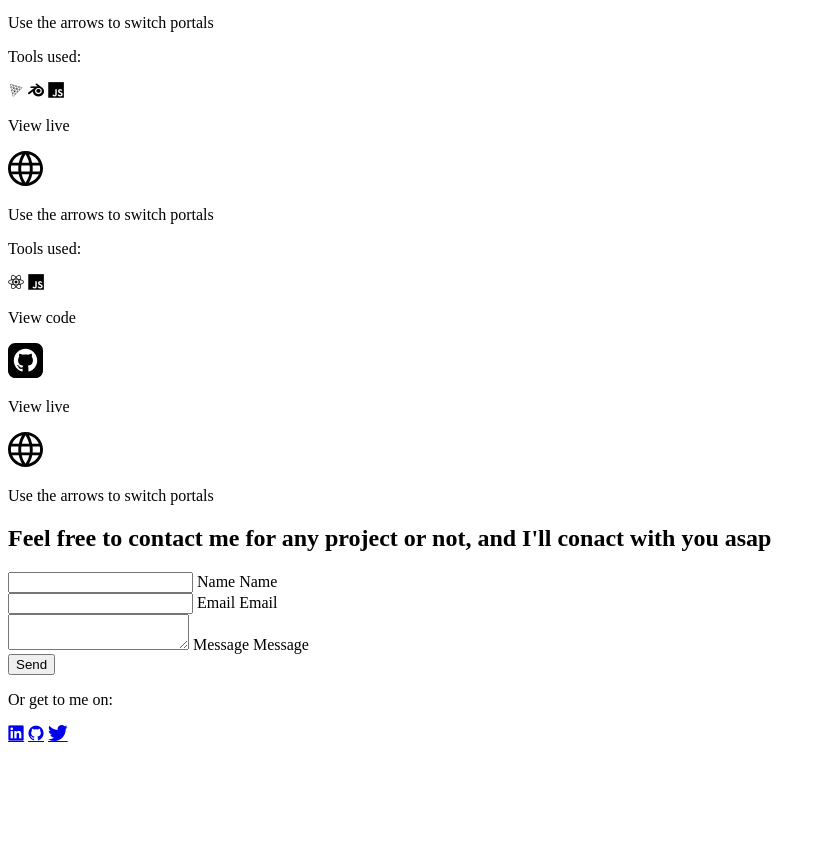
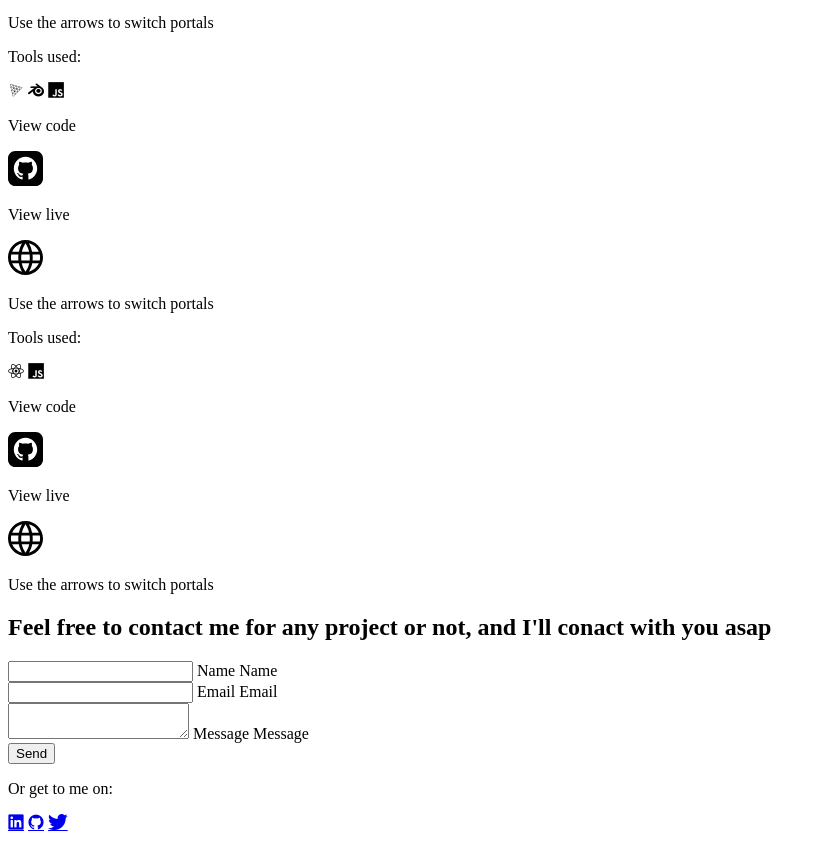
Before and after one commit to dfdwebsites/MySiteFinal, a website: page src/index.html in a window 1280 px wide. Shown: the part 1135-1976 px from the top of the page, without its empty margins (0-826 px from the left). Before the commit the page ends 1887 px from the top, so only its background shows below. Drawn offline with nearby package versions, Linux system fonts and the light colour scheme; a web font is replaced by a local one.

Commit message:
opend code for cantin

```diff
--- a/src/index.html
+++ b/src/index.html
@@ -192,12 +192,12 @@
                         </div>
                     </div>
                     <div class="linksContainer flexCenter">
-                        <!-- <div class="flexCenterColumn" style="gap:5px ;">
+                        <div class="flexCenterColumn" style="gap:5px ;">
                             <p>View code</p>
-                            <a class="codeLink" href="http://">
+                            <a class="codeLink" href="https://github.com/dfdwebsites/cantine-live" target="_blank">
                                 <svg xmlns="http://www.w3.org/2000/svg" width="35" height="35" viewBox="0 0 24 24"><path d="M19 0h-14c-2.761 0-5 2.239-5 5v14c0 2.761 2.239 5 5 5h14c2.762 0 5-2.239 5-5v-14c0-2.761-2.238-5-5-5zm-4.466 19.59c-.405.078-.534-.171-.534-.384v-2.195c0-.747-.262-1.233-.55-1.481 1.782-.198 3.654-.875 3.654-3.947 0-.874-.312-1.588-.823-2.147.082-.202.356-1.016-.079-2.117 0 0-.671-.215-2.198.82-.64-.18-1.324-.267-2.004-.271-.68.003-1.364.091-2.003.269-1.528-1.035-2.2-.82-2.2-.82-.434 1.102-.16 1.915-.077 2.118-.512.56-.824 1.273-.824 2.147 0 3.064 1.867 3.751 3.645 3.954-.229.2-.436.552-.508 1.07-.457.204-1.614.557-2.328-.666 0 0-.423-.768-1.227-.825 0 0-.78-.01-.055.487 0 0 .525.246.889 1.17 0 0 .463 1.428 2.688.944v1.489c0 .211-.129.459-.528.385-3.18-1.057-5.472-4.056-5.472-7.59 0-4.419 3.582-8 8-8s8 3.581 8 8c0 3.533-2.289 6.531-5.466 7.59z"/></svg>
                             </a>
-                        </div> -->
+                        </div>
                         <div class="flexCenterColumn" style="gap:5px ;">
                             <p>View live</p>
                             <a class="liveLink" href="https://kantinatisannoulas.gr/" target="_blank">
```
